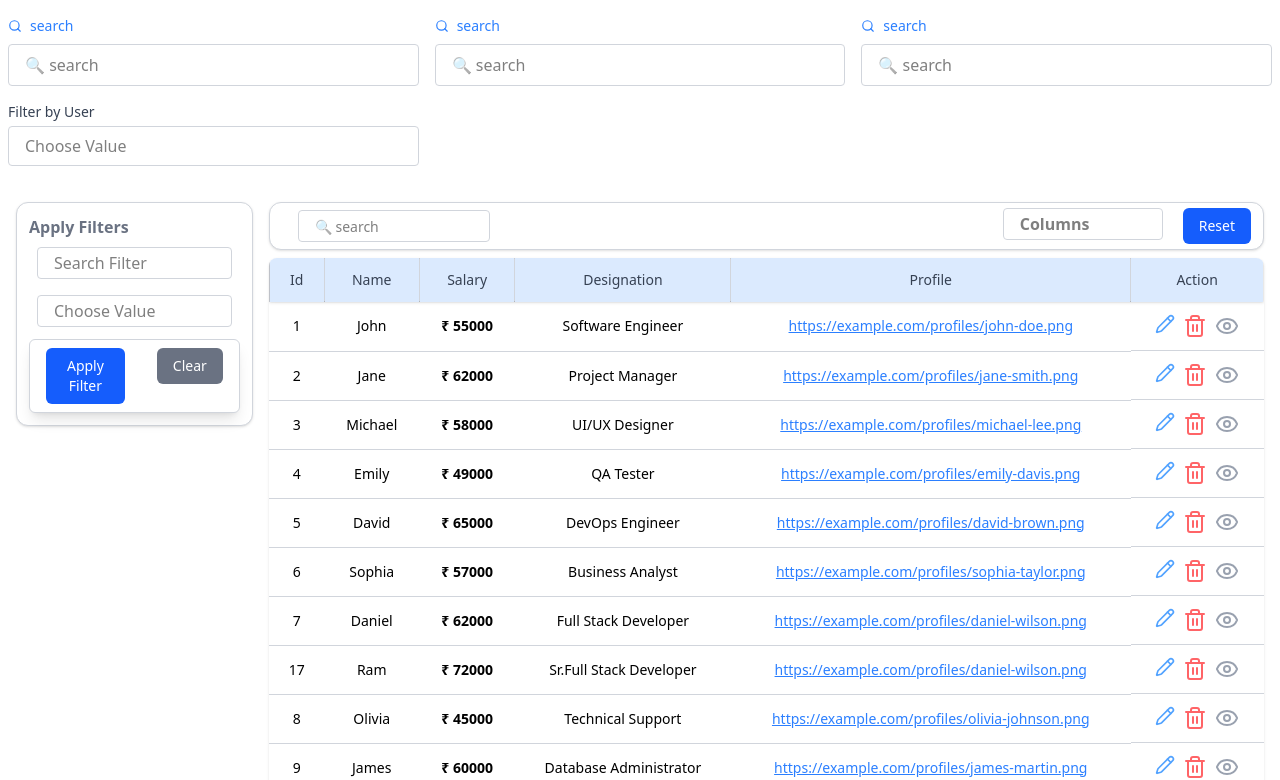
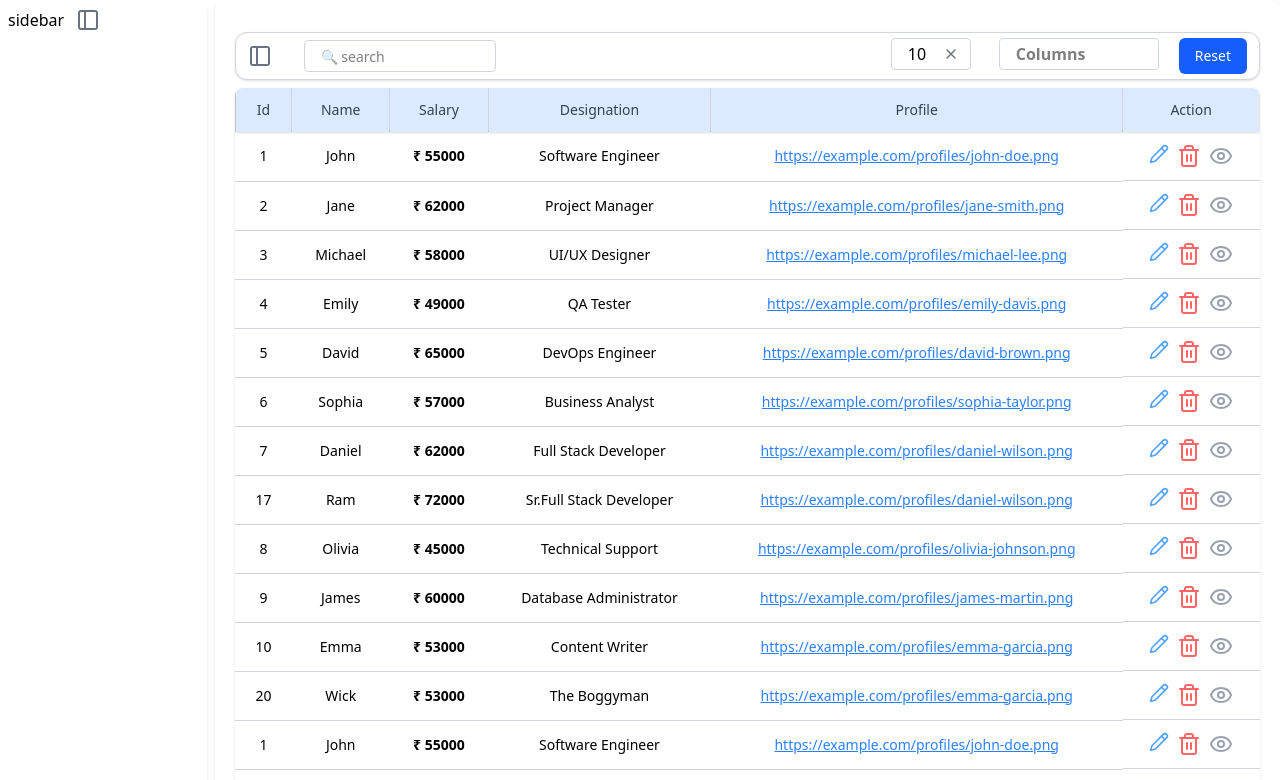
Before and after one commit to omkarnipane01/components, a React (Vite) app: page / in a window 1280 px wide. Shown: the top 780 px of the page. Built offline with nearby package versions, Linux system fonts and the light colour scheme.

Commit message:
sunday commit

```diff
--- a/src/App.jsx
+++ b/src/App.jsx
@@ -5,7 +5,7 @@ import "./index.css";
 import SearchSelect from "./components/SearchSelect";
 // import empData from "../assets/emp.json";
 import empData from "./assets/emp.json";
-import { ChartNoAxesGantt, Table2Icon } from "lucide-react";
+import { ChartNoAxesGantt, PanelLeft, Table2Icon } from "lucide-react";
 import TableCard from "./components/TableCard";
 import DataTable from "./components/DataTable";
 import SelectInput from "./components/SelectInput";
@@ -55,21 +55,101 @@ function App() {
     { value: "user4", label: "User 4" },
   ];
 
+  const [searchFilterVals, setSearchFilterVals] = useState({
+    sf1: "",
+    sf2: "",
+    sf3: "",
+  });
+
+  const [showSidebar, setShowSidebar] = useState(true);
+
+  const handleChange = (name, val) => {
+    setSearchFilterVals((prev) => ({
+      ...prev,
+      [name]: val,
+    }));
+  };
+
   return (
     <>
-      <div className="grid grid-cols-3">
-        {/* <h1 className='bg-red-500'>Hello </h1> */}
+      <div className="grid grid-cols-6 gap-2">
+        <div className={` col-span-1 bg-white border-white rounded-lg px-2 py-2 shadow-md flex gap-3`}>
+          <div> sidebar</div>
+          <div className="justify justify-left">
+            <PanelLeft
+              className="cursor-pointer text-gray-500"
+              onClick={() => {
+                setShowSidebar((prev) => !prev);
+              }}
+            />
+          </div>
+        </div>
+        <div className={`col-span-5 bg-white border-white rounded-lg px-2 py-2 shadow`}>
+      {/* <div className={`${filters.length > 0 && showFilter ? "col-span-4" : "col-span-5"}`}> */}
+      {/* <div className={`${showSidebar ? "col-span-5" : "col-span-6"} bg-white border-white rounded-lg px-2 py-2 shadow`}> */}
+
+
+          <div>
+            <div className="px-1 py-2 ">
+              <DataTable
+                columns={columns}
+                data={empData}
+                users={users}
+                setSelectedUser
+                keys={{ valuekey: "value", titlekey: "label" }}
+                rows={[
+                  { cell: (rowData) => rowData.id },
+                  { cell: (rowData) => rowData.name },
+                  { cell: (rowData) => <b>₹ {rowData.salary}</b> },
+                  { cell: (rowData) => rowData.designation },
+                  {
+                    cell: (rowData) => (
+                      <a
+                        href={rowData.profile}
+                        target="_blank"
+                        rel="noopener noreferrer"
+                        className="text-blue-500 underline"
+                      >
+                        {rowData.profile}
+                      </a>
+                    ),
+                  },
+                ]}
+                action={{ edit: editData, delete: deleteData, view: viewData }}
+                is_search={true}
+                searchData={searchData}
+                showVertical={false}
+                filters={[
+                  {
+                    onSelect: filterFunction,
+                    data: empData,
+                    keys: { valuekey: "id", titlekey: "name" },
+                    className: "h-8 w-full md:w-full",
+                    placeholder: "Search Filter",
+                    type: "SearchSelect",
+                    name: "search_filter",
+                  },
+                  {
+                    options: users,
+                    name: "user_filter",
+                    value: selectedUser,
+                    onChange: setSelectedUser,
+                    placeholder: "Choose Value",
+                    keys: { valuekey: "value", titlekey: "label" },
+                    className: "h-8 w-full md:w-full",
+                    type: "SelectInput",
+                  },
+                ]}
+              />
+            </div>
+          </div>
+        </div>
         <SearchSelect
-          onSelect={(selectedItem) => {
-            console.log("User selected:", selectedItem);
-          }}
-          data={empData}
-          keys={{ valuekey: "id", titlekey: "name" }}
-          showIcon={true}
-        />
-        <SearchSelect
-          onSelect={(selectedItem) => {
-            console.log("User selected:", selectedItem);
+          value={searchFilterVals.sf1}
+          name="sf1"
+          onSelect={(val, dataMap) => {
+            handleChange("sf1", val);
+            console.log("sf1 selected:", dataMap);
           }}
           data={empData}
           keys={{ valuekey: "id", titlekey: "name" }}
@@ -77,25 +157,38 @@ function App() {
         />
 
         <SearchSelect
-          onSelect={(selectedItem) => {
-            console.log("User selected:", selectedItem);
+          value={searchFilterVals.sf2}
+          name="sf2"
+          onSelect={(val, dataMap) => {
+            handleChange("sf2", val);
+            console.log("sf1 selected:", dataMap);
           }}
           data={empData}
           keys={{ valuekey: "id", titlekey: "name" }}
           showIcon={true}
         />
-        <div>
+        <SearchSelect
+          value={searchFilterVals.sf3}
+          name="sf3"
+          onSelect={(val, dataMap) => {
+            handleChange("sf3", val);
+            console.log("sf1 selected:", dataMap);
+          }}
+          data={empData}
+          keys={{ valuekey: "id", titlekey: "name" }}
+          showIcon={true}
+        />
+
         <SelectInput
           label="Filter by User"
           options={users}
-            name="user_filter"
+          name="user_filter2"
           value={selectedUser}
           onChange={setSelectedUser}
           placeholder="Choose Value"
           keys={{ valuekey: "value", titlekey: "label" }}
           className="h-10"
         />
-        </div>
       </div>
       <div>
         {/* <TableCard
@@ -123,7 +216,6 @@ function App() {
         /> */}
       </div>
       <div>
-        {/* display datatable here */}
         <div className="px-2 py-2 ">
           <DataTable
             columns={columns}
@@ -161,6 +253,7 @@ function App() {
                 className: "h-8 w-full md:w-full",
                 placeholder: "Search Filter",
                 type: "SearchSelect",
+                name: "search_filter",
               },
               {
                 options: users,
--- a/src/components/DataTable.jsx
+++ b/src/components/DataTable.jsx
@@ -4,14 +4,13 @@ import SelectInput from "./SelectInput";
 import SearchSelect from "./SearchSelect";
 import TextInput from "./TextInput";
 import Button from "./Button";
+import { PanelLeft } from "lucide-react";
 
 const DataTable = ({
   columns,
   data = [],
   rows,
   action = { edit: false, delete: false },
-  users,
-  keys,
   is_search = true,
   searchData = "",
   showVertical = false,
@@ -19,12 +18,32 @@ const DataTable = ({
 }) => {
   const [selectedValue, setSelectedValue] = useState(null);
   const [searchText, setSearchText] = useState("");
+  const [page, setPage] = useState("10");
+  const [showFilter, setShowFilter] = useState(false);
+  const handleChange = ((name,value)=>{
+    setFilterVals((prev) => ({
+      ...prev,
+      [name]: value,
+    }));
+  });
+  const getInitialFilters = ()=>{
+    let initial = {};
+    filters.forEach((filter)=>{
+      initial[filter.name] = "";
+    });
+    return initial;
+
+  };
+  const [filterVals, setFilterVals] = useState(getInitialFilters());
+  console.log(filterVals)
+
   const columns_data = [...columns, { key: "action", label: "Action" }];
-  // filters = [];
+  const pages = [{key:10,label:10},{key:25,label:25},{key:50,label:50},{key:100,label:100}];
   return (
     <div className="px-2 py-4 grid grid-cols-5 gap-4">
-      {filters.length > 0 && (
-        <div className="col-span-1 border border-gray-300 bg-white rounded-xl h-fit px-3 py-3 shadow-sm flex">
+      {filters.length > 0 && showFilter && (
+        <div className="col-span-1 border border-gray-300 bg-white rounded-xl h-fit px-2 py-3 shadow-sm flex">
+          <form>
           {filters.length > 0 && (
             <div className="h-fit">
               <span className="text-gray-500">
@@ -35,7 +54,12 @@ const DataTable = ({
                   return (
                     <SearchSelect
                       key={index}
-                      onSelect={filter.onSelect}
+                      value={filterVals[filter.name]}
+                      // onSelect={filter.onSelect}
+                      onSelect={(val) => {
+                        handleChange(filter.name, val);
+                        filter.onSelect?.(val);
+                      }}
                       data={filter.data}
                       keys={filter.keys}
                       className={filter.className}
@@ -49,8 +73,13 @@ const DataTable = ({
                       key={index}
                       options={filter.options}
                       name={filter.name}
-                      value={filter.value}
-                      onChange={filter.onChange}
+                      // value={filter.value}
+                      value={filterVals[filter.name]}
+                      // onChange={filter.onChange}
+                      onChange={(e) => {
+                        handleChange(filter.name, e);
+                        filter.onChange;
+                      }}
                       placeholder={filter.placeholder}
                       keys={filter.keys}
                       className={filter.className}
@@ -58,23 +87,27 @@ const DataTable = ({
                   );
                 }
               })}
-              <div className="flex gap-8 border-t px-4 py-2 bg-white rounded-md border border-gray-300  shadow-lg">
+              {/* <div className="flex gap-2 border-t px-2 py-2 bg-white rounded-md border border-gray-300  shadow-lg"> */}
+                <div className="justify justify-between flex px-2">
+
                 <Button type="button" className="w-full md:w-auto">
                   Apply Filter
                 </Button>
-                <Button type="button" variant="secondary">
+                <Button type="button" variant="secondary" onClick = {()=>{setFilterVals(getInitialFilters())}}>
                   Clear
                 </Button>
               </div>
             </div>
           )}
+          </form>
         </div>
       )}
 
       {/* <div className="col-span-4"> */}
-      <div className={`${filters.length > 0 ? "col-span-4" : "col-span-5"}`}>
+      <div className={`${filters.length > 0 && showFilter ? "col-span-4" : "col-span-5"}`}>
         <div className="border border-gray-300 bg-white rounded-xl h-auto px-3 py-3 shadow-sm flex flex-col gap-4 md:flex-row md:items-center md:justify-between sm:h-12">
           <div className="flex flex-col gap-4 md:flex-row md:items-center">
+          <PanelLeft className="cursor-pointer text-gray-500" onClick={()=>{setShowFilter(prev=>!prev)}}/>
             {is_search && (
               <TextInput
                 name="search"
@@ -99,6 +132,17 @@ const DataTable = ({
           </div>
 
           <div className="info-div flex flex-col gap-3 md:flex-row md:items-center">
+          <SelectInput
+              options={pages}
+              name="Pagination"
+              value={page}
+              onChange={(value) => {
+                setPage(value)
+              }}
+              placeholder=""
+              keys={{ valuekey: "key", titlekey: "label" }}
+              className="h-8 !w-20 md:w-40"
+            />
             <SelectInput
               options={columns_data}
               name="Columns"
--- a/src/components/SearchSelect.jsx
+++ b/src/components/SearchSelect.jsx
@@ -1,47 +1,38 @@
 import React, { useEffect, useState } from "react";
 import { Search, X } from "lucide-react";
+
 const SearchSelect = ({
+  value,
   onSelect,
   data,
   keys,
   className = "",
   placeholder = "🔍 search",
   showIcon = false,
+  name = "",
 }) => {
-  // const [selectData, setSelectData] = useState(null);
-  const [output, setOutput] = useState("");
-  const [initialData, setInitialData] = useState(null);
+  const [initialData, setInitialData] = useState([]);
   const [isFocused, setIsFocused] = useState(false);
   const { valuekey, titlekey } = keys;
-  console.log(data);
 
-  const search = (e) => {
-    setOutput(e.target.value);
-    if (e.target.value.length >= 3) {
-      const user = data.filter(
-        (item) => item.name.toLowerCase() == e.target.value.toLowerCase()
+  const handleSearch = (inputValue) => {
+    if (!inputValue || inputValue.length < 3) {
+      setInitialData(data?.slice(0, 5) || []);
+      return;
+    }
+
+    const filtered = data?.filter(
+      (item) => item?.[titlekey]?.toLowerCase() === inputValue.toLowerCase()
     );
-      console.log(user);
 
-      if (user.length > 0) {
-        setInitialData(user);
-        // setSelectData(user);
-      } else {
-        setInitialData(null);
-        // setSelectData(null);
-      }
-    } else {
-      setInitialData(data?.slice(0, 5));
-    }
+    setInitialData(filtered?.length > 0 ? filtered : []);
   };
 
   useEffect(() => {
-    // setSelectData(null);
-    setInitialData(data?.slice(0, 5));
-  }, []);
+    handleSearch(value || "");
+  }, [value, data]);
 
   return (
-    <>
     <div className="search-select rounded-lg border-white px-2 py-2">
       {showIcon && (
         <div className="py-2 flex gap-2 items-center">
@@ -53,61 +44,48 @@ const SearchSelect = ({
       <div className="relative space-y-2">
         <div className="relative w-full">
           <input
-              className={`border border-gray-300 w-full rounded  px-4 pr-10 py-2 ${className}`}
-              name="name"
-              value={output}
-              onChange={search}
+            className={`border border-gray-300 w-full rounded px-4 pr-10 py-2 ${className}`}
+            name={name}
+            value={value || ""}
+            onChange={(e) => onSelect(e.target.value)}
             onFocus={() => setIsFocused(true)}
             onBlur={() => setTimeout(() => setIsFocused(false), 200)}
             type="text"
             placeholder={placeholder}
             required
           />
-            {output && (
+          {value && (
             <X
               size={16}
               className="absolute right-3 top-1/2 transform -translate-y-1/2 text-gray-500 cursor-pointer hover:text-red-500"
-                onClick={() => {
-                  setOutput("");
-                  setInitialData(data?.slice(0, 5)); // Reset list to default
-                }}
+              onClick={() => onSelect("")}
             />
           )}
         </div>
 
         {isFocused && (
-            <div className="bg-white-500 border-blue rounded-lg shadow-xl max-h-44 overflow-y-auto hover:shadow-blue-200/70">
+          <ul className="absolute z-150 bg-white max-h-40 overflow-y-auto rounded shadow-md w-full">
             {initialData?.length > 0 ? (
-                // <ul className="space-y-2">
-                <ul className="absolute z-150 bg-white max-h-40 overflow-y-auto rounded shadow-md w-full">
-                  {initialData?.map((item, index) => (
+              initialData.map((item, index) => (
                 <li
-                      key={item?.[valuekey]}
+                  key={index}
                   className="px-4 py-2 w-full rounded-sm bg-white hover:bg-blue-100 cursor-pointer"
                   onClick={() => {
-                        setOutput(item?.[titlekey]);
-                        if (onSelect) onSelect(item);
-                        console.log("titlekey ", item?.[titlekey]);
+                    onSelect(item?.[titlekey],item);
                   }}
                 >
                   {item?.[titlekey]}
                 </li>
-                  ))}
-                </ul>
+              ))
             ) : (
-                <div className="bg-white-500 border-blue rounded-lg shadow-xl max-h-44 overflow-y-auto hover:shadow-blue-200/70">
-                  <ul className="absolute z-150 bg-white max-h-40 overflow-y-auto rounded shadow-md w-full">
-                    <li className="px-4 py-2 w-full rounded-sm bg-white text-gray-600 ">
+              <li className="px-4 py-2 w-full rounded-sm bg-white text-gray-600">
                 No result found
               </li>
+            )}
           </ul>
-                </div>
-              )}
-            </div>
         )}
       </div>
     </div>
-    </>
   );
 };
 
--- a/src/components/SelectInput.jsx
+++ b/src/components/SelectInput.jsx
@@ -25,10 +25,11 @@ const SelectInput = ({
           {label}
         </label>
       )}
-      <div className="flex gap-2 flex items-center">
+      <div className="flex gap-2 flex items-center ">
         <input
           className={`relative flex border border-gray-300 w-full text-black rounded  px-4 py-2 ${className} `}
           value={value}
+          name={name}
           onChange={onChange}
           type="text"
           placeholder={placeholder}
@@ -40,7 +41,7 @@ const SelectInput = ({
         {value && (
           <X
             size={16}
-            className="absolute right-8  text-gray-500 cursor-pointer hover:text-red-500"
+            className="absolute right-5 text-gray-500 cursor-pointer hover:text-red-500"
             onClick={() => onChange("")}
           />
         )}
```
Also changed, not shown: 1 other file (tests, documents, lock files or other folders). Lines whose indentation alone changed are shown as unchanged.
